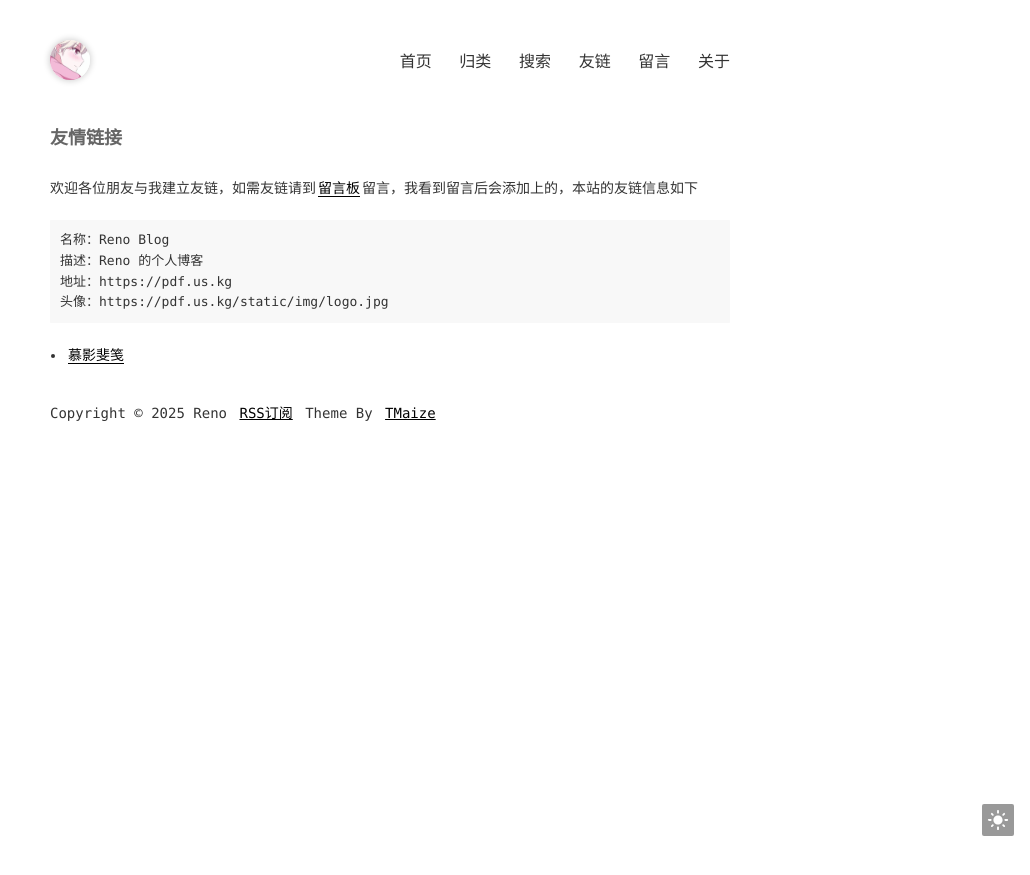
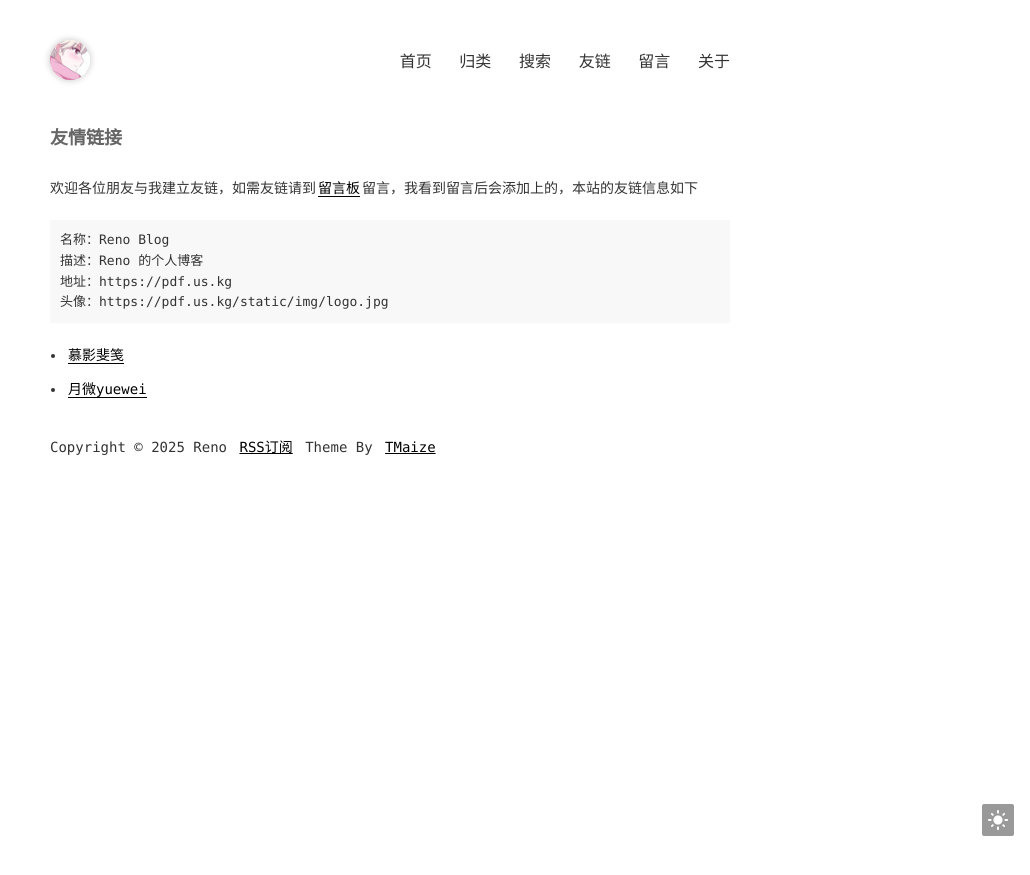
Before and after one commit to Raimbaulty/Raimbaulty.github.io, a Jekyll site: the page built from pages/links.md, in a window 1280 px wide. Shown: the top 875 px of the page, without its empty margins (250-1280 px from the left). Built offline with Jekyll 4.4.1, drawn with Linux system fonts in a browser that asks for light colours.

Commit message:
update my blog

```diff
--- a/_config.yml
+++ b/_config.yml
@@ -60,3 +60,5 @@ extCount: false
 links:
   - title: 慕影斐笺
     url: https://musifei.fun
+  - title: 月微yuewei
+    url: http://yueweix.com
```
Also changed, not shown: _posts/2025-08-31-Arc 浏览器使用笔记.md (+0 -2 lines).
